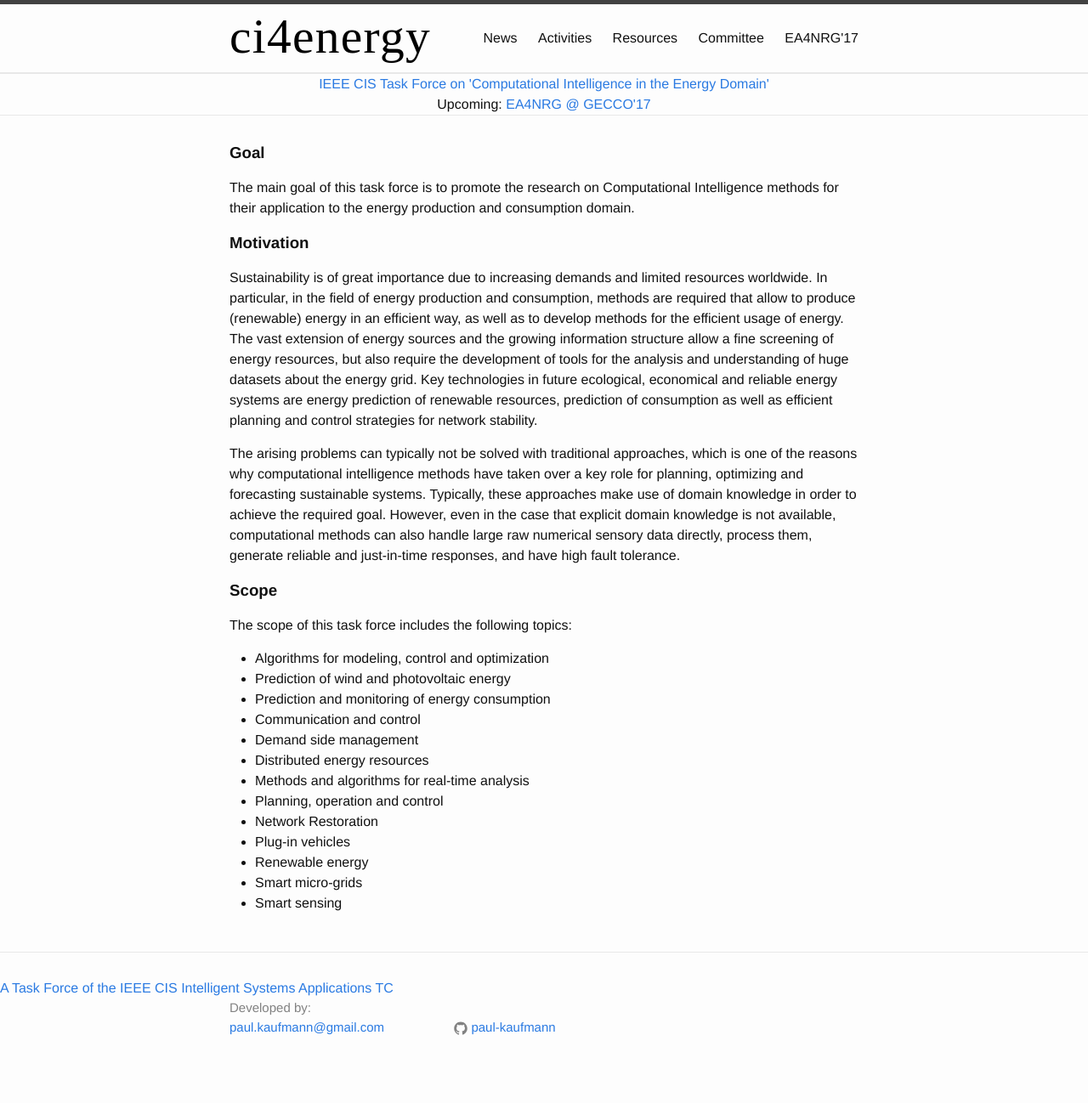
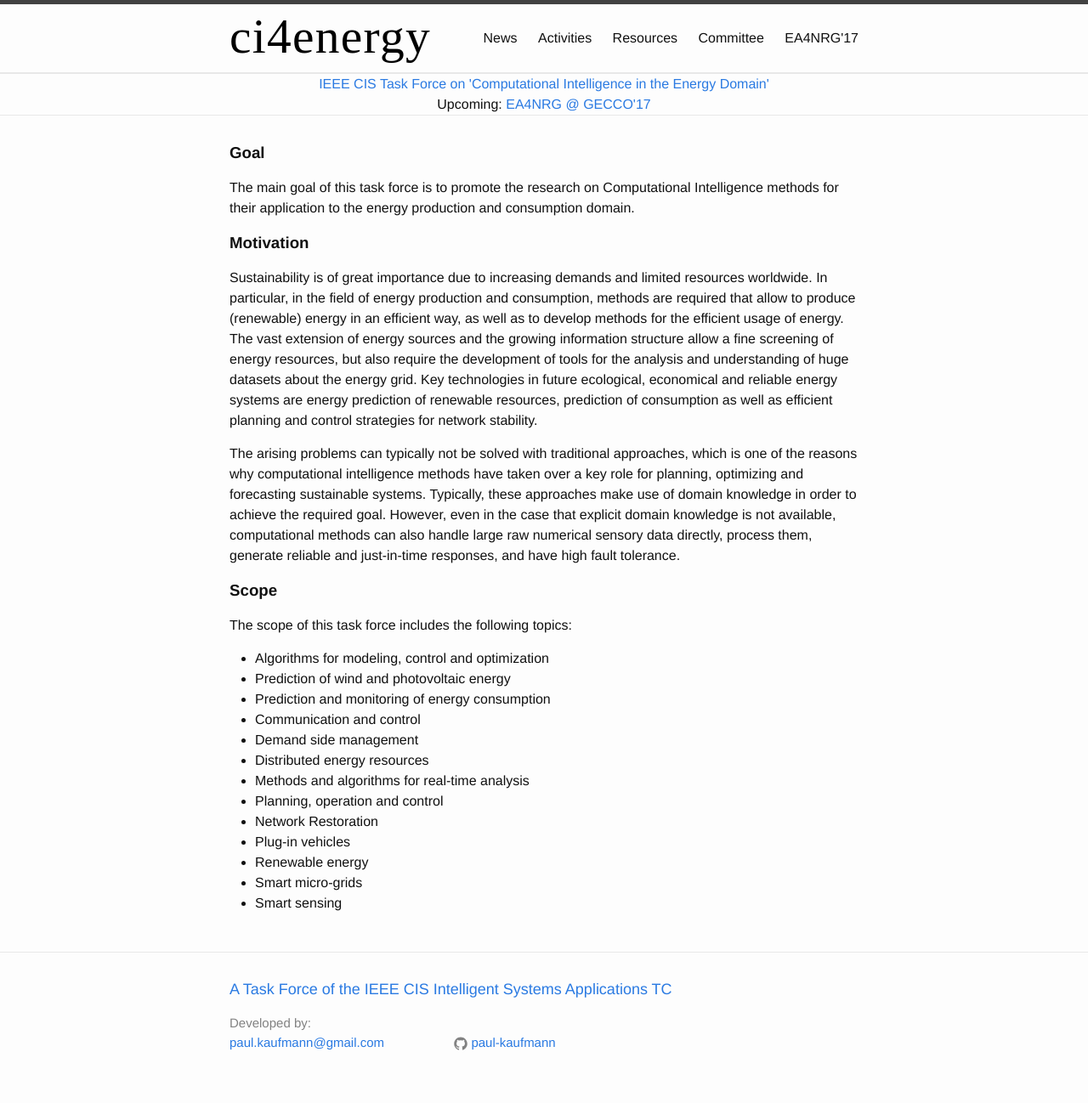
Before and after one commit to ci4energy/ci4energy.github.io, a Jekyll site: the page built from index.html, in a window 1280 px wide. Shown: the whole page at 85% size. Built offline with Jekyll 4.4.1, drawn with Linux system fonts in a browser that asks for light colours.

Commit message:
no message

```diff
--- a/_includes/footer.html
+++ b/_includes/footer.html
@@ -1,9 +1,7 @@
 <footer class="site-footer">
-<a href="http://cis.ieee.org/intelligent-systems-applications-tc.html">A Task Force of the IEEE CIS Intelligent Systems Applications TC</a><br>
   <div class="wrapper">
 
-    <!-- <h2 class="footer-heading">{{ site.title }}</h2> -->
-
+    <h2 class="footer-heading"><a href="http://cis.ieee.org/intelligent-systems-applications-tc.html">A Task Force of the IEEE CIS Intelligent Systems Applications TC</a></h2>
     <div class="footer-col-wrapper">
       <div class="footer-col  footer-col-1">
         <ul class="contact-list">
```
